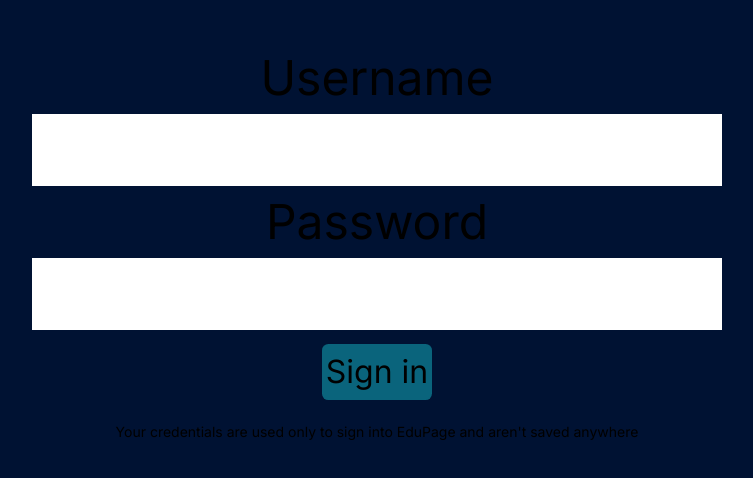
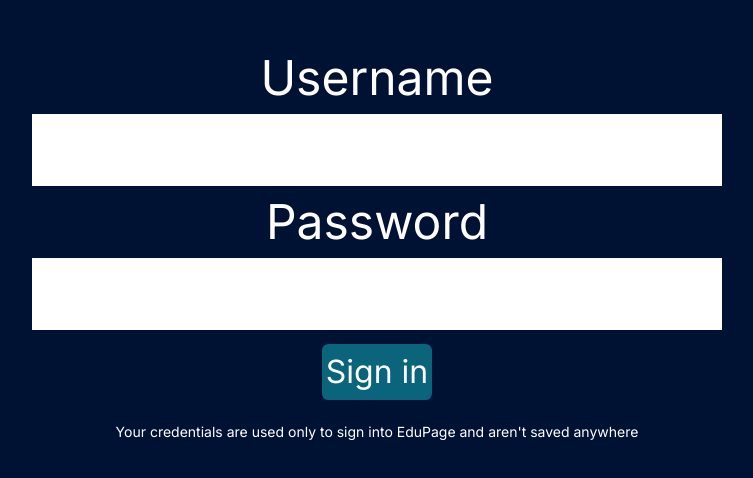
Before and after one commit to divear/EduCalc, a Next.js app: page / in a window 1280 px wide. Shown: the part 148-626 px from the top of the page, without its empty margins (263-1016 px from the left). Built offline with nearby package versions, Linux system fonts and the light colour scheme.

Commit message:
fix css overwrite

```diff
--- a/app/globals.css
+++ b/app/globals.css
@@ -2,28 +2,8 @@
 @tailwind components;
 @tailwind utilities;
 
-:root {
-  --foreground-rgb: 0, 0, 0;
-  --background-start-rgb: 214, 219, 220;
-  --background-end-rgb: 255, 255, 255;
-}
-
-@media (prefers-color-scheme: dark) {
-  :root {
-    --foreground-rgb: 255, 255, 255;
-    --background-start-rgb: 0, 0, 0;
-    --background-end-rgb: 0, 0, 0;
-  }
-}
-
 body {
-  color: rgb(var(--foreground-rgb));
-  background: linear-gradient(
-      to bottom,
-      transparent,
-      rgb(var(--background-end-rgb))
-    )
-    rgb(var(--background-start-rgb));
+  color: white !important;
   margin: 0;
   height: 100%;
   overflow: hidden;
```
Also changed, not shown: assets/last_grades.txt (added).
